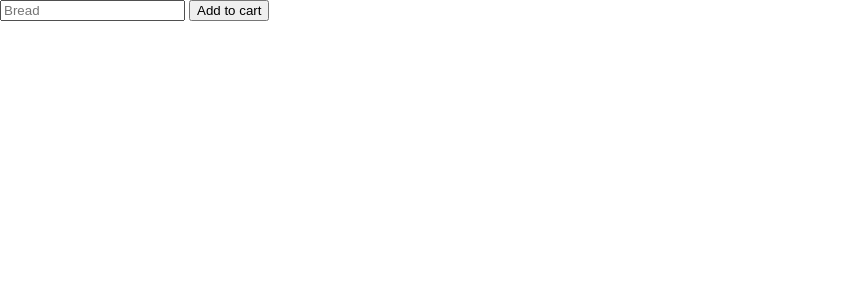
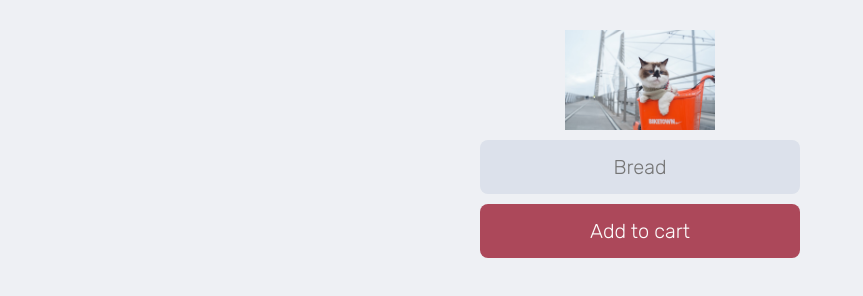
Before and after one commit to abhay0480-eng/firebaseApp, a plain HTML site: page index.html in a window 1280 px wide. Shown: the whole page, without its empty margins (0-863 px from the left). Drawn offline with Linux system fonts and the light colour scheme.

Commit message:
basic css and js

```diff
--- a/index.css
+++ b/index.css
@@ -1,4 +1,41 @@
 html, body {
     margin: 0;
     padding: 0;
+    font-family: 'Rubik', sans-serif;
+    background-color: #EEF0F4;
 }
+
+.container {
+    display: flex;
+    flex-direction: column;
+    max-width: 320px;
+    margin: 30px auto;
+}
+
+img {
+    width: 150px;
+    margin: 0 auto;
+}
+
+input {
+    color: #432000;
+    background-color: #DCE1EB;
+    border: 0;
+    padding: 15px;
+    border-radius: 8px;
+    font-size: 20px;
+    text-align: center;
+    font-family: 'Rubik', sans-serif;
+    margin: 10px 0;
+}
+
+button {
+    color: #FDFDFD;
+    background-color: #AC485A;
+    border: 0;
+    padding: 15px;
+    border-radius: 8px;
+    font-size: 20px;
+    text-align: center;
+    font-family: 'Rubik', sans-serif;
+}
--- a/index.html
+++ b/index.html
@@ -3,10 +3,16 @@
     <head>
         <title>Add to Cart</title>
         <link rel="stylesheet" href="index.css">
+        <link rel="preconnect" href="https://fonts.googleapis.com">
+        <link rel="preconnect" href="https://fonts.gstatic.com" crossorigin>
+        <link href="https://fonts.googleapis.com/css2?family=Rubik:wght@300&display=swap" rel="stylesheet">
     </head>
     <body>
-        <input type="text" id="input-field" placeholder="Bread">
-        <button id="add-button">Add to cart</button>
+        <div class="container">
+            <img src="assets/cat.jpg">
+            <input type="text" id="input-field" placeholder="Bread">
+            <button id="add-button">Add to cart</button>
+        </div>
         <script src="index.js"></script>
     </body>
 </html>
```
Also changed, not shown: assets/cat.jpg (added).
